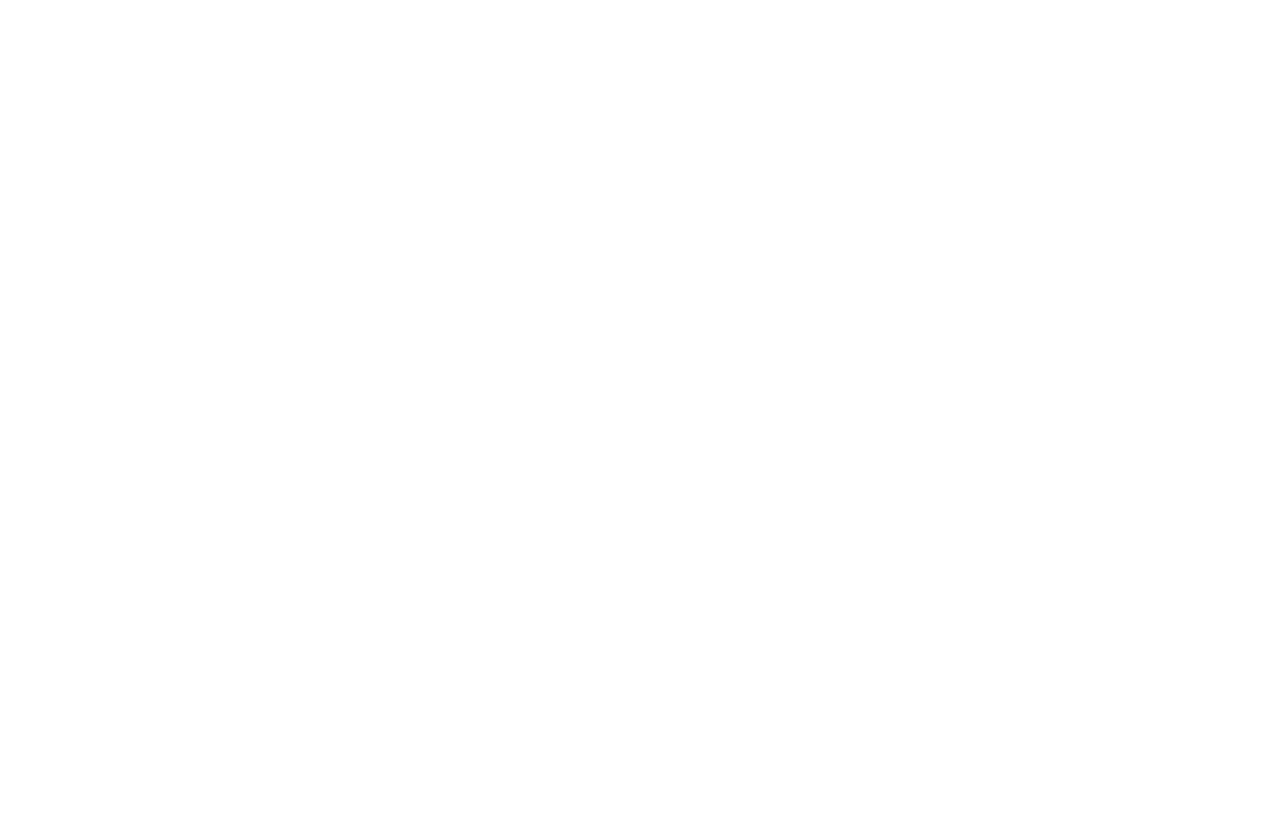
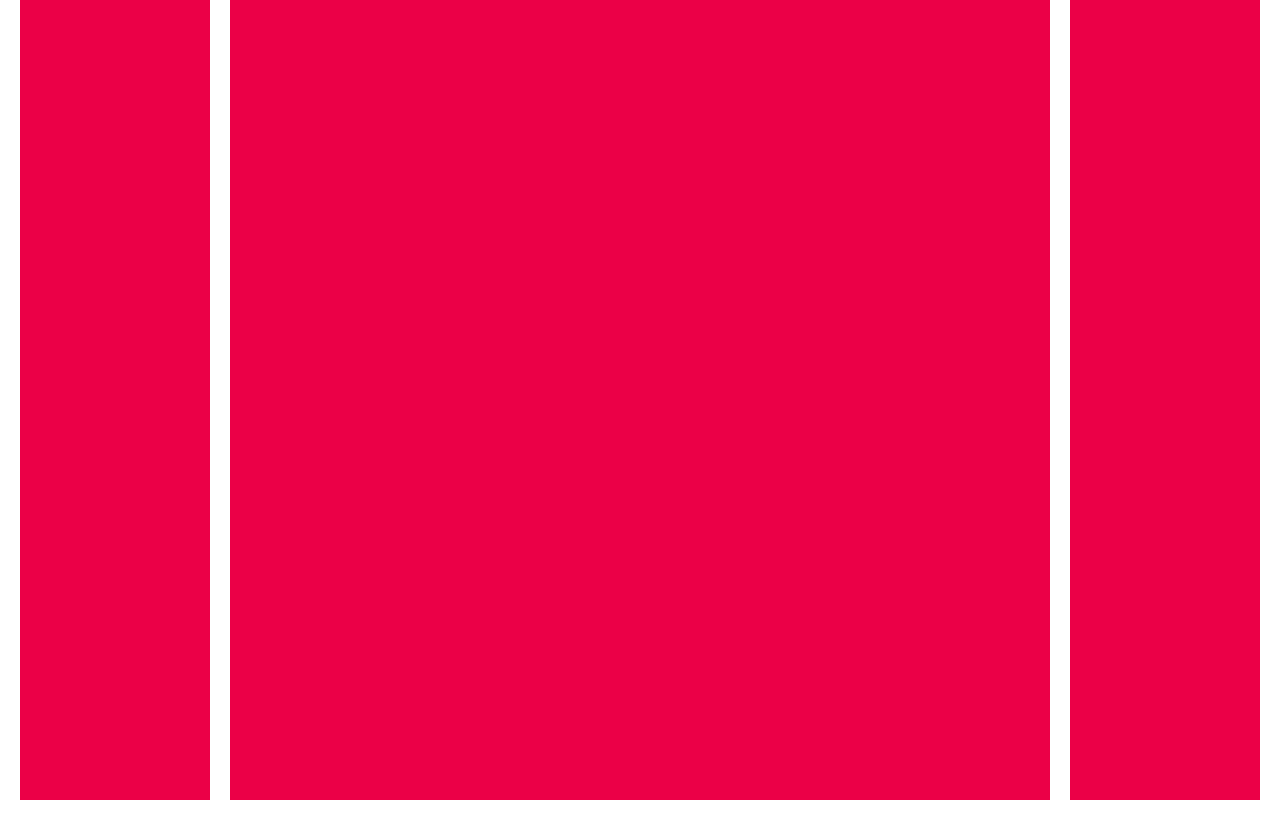
Before and after one commit to sexfat/ced102, a website: page neat.html in a window 1280 px wide. After the commit the page ends 800 px from the top, so only its background shows below. Drawn offline with Linux system fonts and the light colour scheme.

Commit message:
add neat 01

```diff
--- a/sass/neat.scss
+++ b/sass/neat.scss
@@ -22,3 +22,22 @@ section {
 .h100 {
     height: 100vh;
 }
+
+
+
+.wrapper_12 {
+    @include grid-container;
+    .sidebar {
+        @include grid-column(2);
+        @extend .red ;
+    }
+    .content {
+        @include grid-column(8);
+        @extend .red ;
+    }
+    .menu {
+        @include grid-column(2);
+        @extend .red ;
+    }
+
+}
```
Also changed, not shown: css/neat.css, 1 other file.
